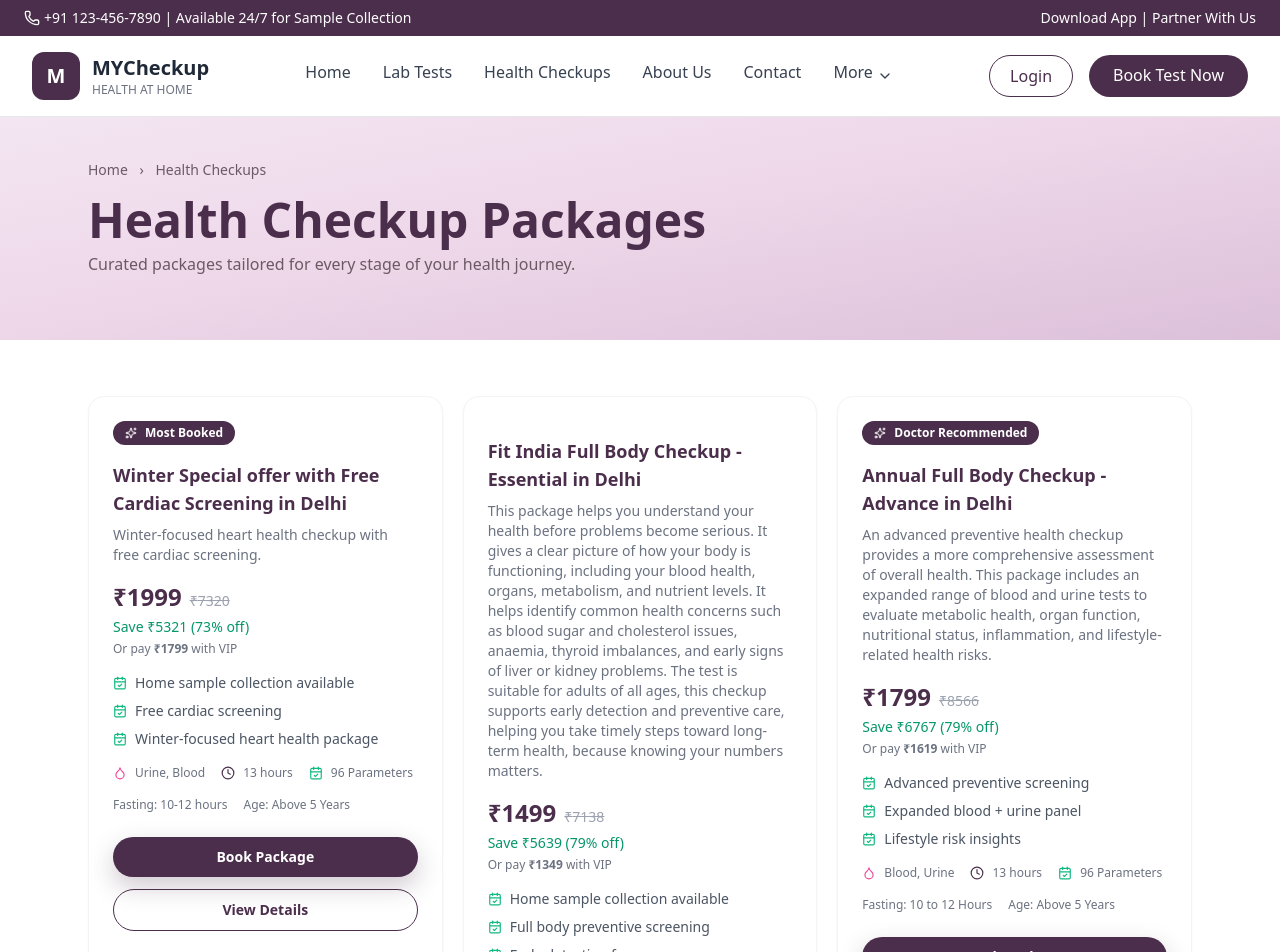
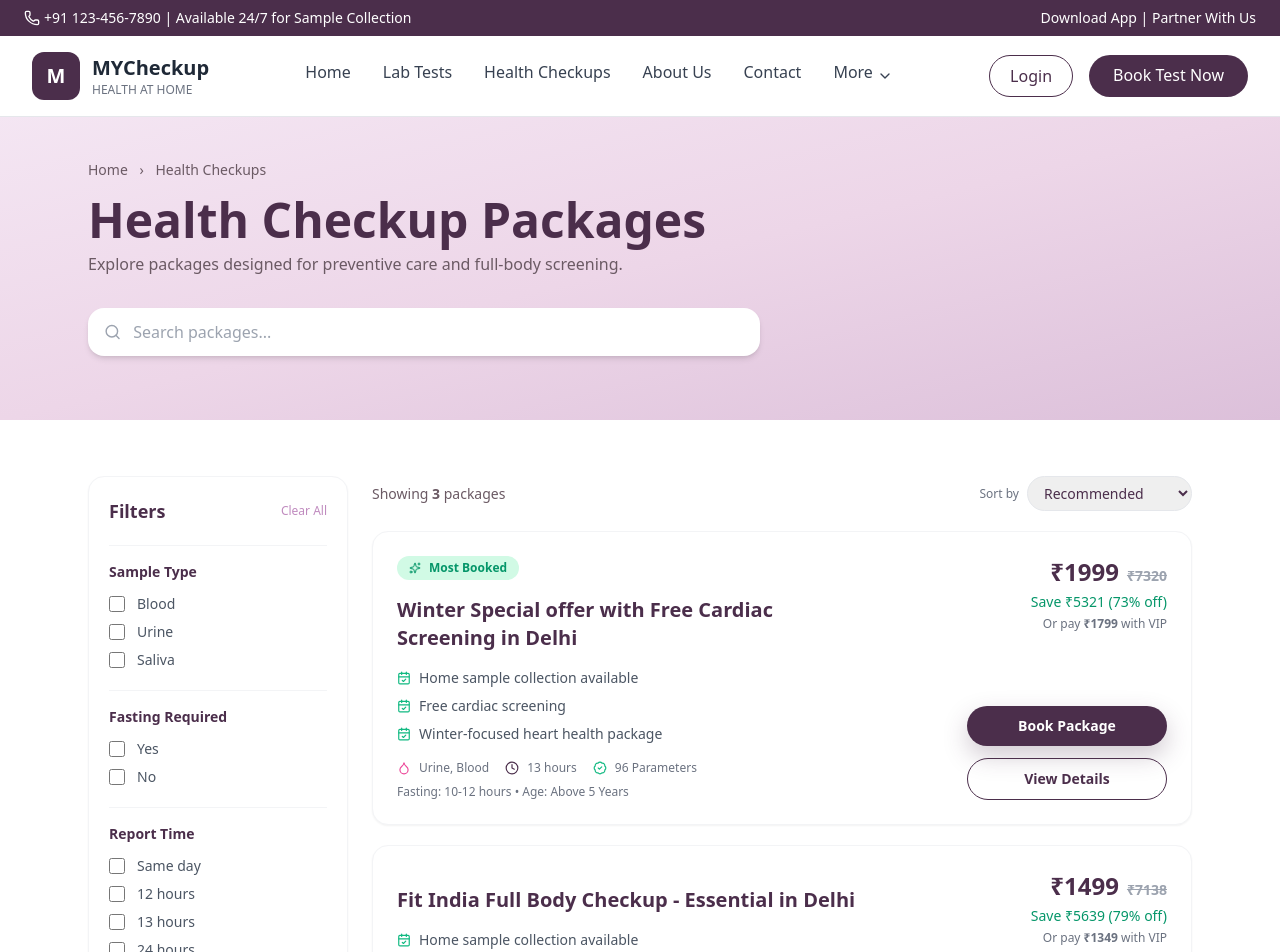
Before and after one commit to Sankalp-Space/mycheckupnew, a React (Vite) app: page /packages in a window 1280 px wide. Shown: the top 952 px of the page. Built offline with nearby package versions, Linux system fonts and the light colour scheme.

Commit message:
description removed

```diff
--- a/src/pages/Packages.jsx
+++ b/src/pages/Packages.jsx
@@ -1,9 +1,95 @@
+import { useMemo, useState } from "react";
 import { Link } from "react-router-dom";
-import { CalendarCheck, Clock, Droplet, Sparkles } from "lucide-react";
+import {
+  CalendarCheck,
+  Clock,
+  Droplet,
+  Search,
+  Sparkles,
+  BadgeCheck,
+} from "lucide-react";
 import PageShell from "../components/PageShell";
 import { testPackages } from "../data/testsData";
 
+const sampleTypeOptions = ["Blood", "Urine", "Saliva"];
+const reportTimeOptions = ["Same day", "12 hours", "13 hours", "24 hours", "48 hours"];
+const popularOptions = ["Most Booked", "Doctor Recommended", "Best Value", "Top Selling"];
+
+const normalizeSampleTypes = (value) =>
+  value
+    .split(",")
+    .map((item) => item.trim())
+    .filter(Boolean);
+
 export default function Packages() {
+  const [searchValue, setSearchValue] = useState("");
+  const [sampleTypes, setSampleTypes] = useState([]);
+  const [fastingRequired, setFastingRequired] = useState(null);
+  const [reportTimes, setReportTimes] = useState([]);
+  const [popularTags, setPopularTags] = useState([]);
+  const [sortBy, setSortBy] = useState("recommended");
+
+  const filteredPackages = useMemo(() => {
+    let list = [...testPackages];
+
+    if (searchValue.trim()) {
+      const query = searchValue.toLowerCase();
+      list = list.filter((pack) => pack.name.toLowerCase().includes(query));
+    }
+
+    if (sampleTypes.length) {
+      list = list.filter((pack) =>
+        normalizeSampleTypes(pack.sampleType).some((type) =>
+          sampleTypes.includes(type)
+        )
+      );
+    }
+
+    if (fastingRequired !== null) {
+      list = list.filter((pack) => {
+        if (!pack.fasting) return false;
+        const requiresFasting = !pack.fasting.toLowerCase().includes("not");
+        return requiresFasting === fastingRequired;
+      });
+    }
+
+    if (reportTimes.length) {
+      list = list.filter((pack) =>
+        reportTimes.some((time) => pack.reportTime.includes(time))
+      );
+    }
+
+    if (popularTags.length) {
+      list = list.filter((pack) =>
+        popularTags.some((tag) => pack.tags?.includes(tag))
+      );
+    }
+
+    if (sortBy === "price-low") {
+      list.sort((a, b) => a.price - b.price);
+    } else if (sortBy === "price-high") {
+      list.sort((a, b) => b.price - a.price);
+    }
+
+    return list;
+  }, [searchValue, sampleTypes, fastingRequired, reportTimes, popularTags, sortBy]);
+
+  const toggleValue = (value, list, setter) => {
+    if (list.includes(value)) {
+      setter(list.filter((item) => item !== value));
+      return;
+    }
+    setter([...list, value]);
+  };
+
+  const clearFilters = () => {
+    setSearchValue("");
+    setSampleTypes([]);
+    setFastingRequired(null);
+    setReportTimes([]);
+    setPopularTags([]);
+  };
+
   return (
     <PageShell>
       <section className="bg-gradient-to-br from-[#f4e6f3] via-[#edd6e8] to-[#dcc0da] pb-12 pt-12 md:pb-16">
@@ -15,40 +101,204 @@ export default function Packages() {
             Health Checkup Packages
           </h1>
           <p className="mt-2 text-sm md:text-base text-[#6b5a64]">
-            Curated packages tailored for every stage of your health journey.
+            Explore packages designed for preventive care and full-body screening.
           </p>
+
+          <div className="mt-6 md:mt-8 max-w-2xl">
+            <div className="flex items-center gap-3 rounded-2xl bg-white px-4 py-3 shadow-md">
+              <Search className="text-gray-400" size={18} />
+              <input
+                type="text"
+                value={searchValue}
+                onChange={(event) => setSearchValue(event.target.value)}
+                placeholder="Search packages..."
+                className="w-full border-none bg-transparent text-sm md:text-base outline-none"
+              />
+            </div>
+          </div>
         </div>
       </section>
 
       <section className="bg-white py-10 md:py-14">
-        <div className="max-w-6xl mx-auto px-4 md:px-6">
-          <div className="grid gap-5 md:grid-cols-3">
-            {testPackages.map((pack) => (
+        <div className="max-w-6xl mx-auto grid grid-cols-1 gap-6 px-4 md:grid-cols-[260px_1fr] md:px-6">
+          <aside className="rounded-2xl border border-gray-100 bg-white p-5 shadow-sm">
+            <div className="flex items-center justify-between">
+              <h3 className="text-lg font-semibold text-[#4B2E4B]">Filters</h3>
+              <button
+                onClick={clearFilters}
+                className="text-xs font-medium text-[#c08bbf] hover:text-[#4B2E4B]"
+              >
+                Clear All
+              </button>
+            </div>
+
+            <div className="mt-5 border-t border-gray-100 pt-4">
+              <h4 className="text-sm font-semibold text-[#4B2E4B]">Sample Type</h4>
+              <div className="mt-3 space-y-2 text-sm text-gray-600">
+                {sampleTypeOptions.map((option) => (
+                  <label key={option} className="flex items-center gap-3">
+                    <input
+                      type="checkbox"
+                      checked={sampleTypes.includes(option)}
+                      onChange={() => toggleValue(option, sampleTypes, setSampleTypes)}
+                      className="h-4 w-4 rounded border-gray-300 text-[#4B2E4B] focus:ring-[#4B2E4B]"
+                    />
+                    {option}
+                  </label>
+                ))}
+              </div>
+            </div>
+
+            <div className="mt-5 border-t border-gray-100 pt-4">
+              <h4 className="text-sm font-semibold text-[#4B2E4B]">
+                Fasting Required
+              </h4>
+              <div className="mt-3 space-y-2 text-sm text-gray-600">
+                <label className="flex items-center gap-3">
+                  <input
+                    type="checkbox"
+                    checked={fastingRequired === true}
+                    onChange={() =>
+                      setFastingRequired(fastingRequired === true ? null : true)
+                    }
+                    className="h-4 w-4 rounded border-gray-300 text-[#4B2E4B] focus:ring-[#4B2E4B]"
+                  />
+                  Yes
+                </label>
+                <label className="flex items-center gap-3">
+                  <input
+                    type="checkbox"
+                    checked={fastingRequired === false}
+                    onChange={() =>
+                      setFastingRequired(fastingRequired === false ? null : false)
+                    }
+                    className="h-4 w-4 rounded border-gray-300 text-[#4B2E4B] focus:ring-[#4B2E4B]"
+                  />
+                  No
+                </label>
+              </div>
+            </div>
+
+            <div className="mt-5 border-t border-gray-100 pt-4">
+              <h4 className="text-sm font-semibold text-[#4B2E4B]">Report Time</h4>
+              <div className="mt-3 space-y-2 text-sm text-gray-600">
+                {reportTimeOptions.map((option) => (
+                  <label key={option} className="flex items-center gap-3">
+                    <input
+                      type="checkbox"
+                      checked={reportTimes.includes(option)}
+                      onChange={() => toggleValue(option, reportTimes, setReportTimes)}
+                      className="h-4 w-4 rounded border-gray-300 text-[#4B2E4B] focus:ring-[#4B2E4B]"
+                    />
+                    {option}
+                  </label>
+                ))}
+              </div>
+            </div>
+
+            <div className="mt-5 border-t border-gray-100 pt-4">
+              <h4 className="text-sm font-semibold text-[#4B2E4B]">Popular</h4>
+              <div className="mt-3 space-y-2 text-sm text-gray-600">
+                {popularOptions.map((option) => (
+                  <label key={option} className="flex items-center gap-3">
+                    <input
+                      type="checkbox"
+                      checked={popularTags.includes(option)}
+                      onChange={() => toggleValue(option, popularTags, setPopularTags)}
+                      className="h-4 w-4 rounded border-gray-300 text-[#4B2E4B] focus:ring-[#4B2E4B]"
+                    />
+                    {option}
+                  </label>
+                ))}
+              </div>
+            </div>
+          </aside>
+
+          <div>
+            <div className="flex flex-col gap-3 md:flex-row md:items-center md:justify-between">
+              <p className="text-sm text-[#6b5a64]">
+                Showing <span className="font-semibold">{filteredPackages.length}</span>{" "}
+                packages
+              </p>
+              <div className="flex items-center gap-2">
+                <label className="text-xs text-gray-500">Sort by</label>
+                <select
+                  value={sortBy}
+                  onChange={(event) => setSortBy(event.target.value)}
+                  className="rounded-full border border-gray-200 px-3 py-1.5 text-sm text-[#4B2E4B]"
+                >
+                  <option value="recommended">Recommended</option>
+                  <option value="price-low">Price: Low to High</option>
+                  <option value="price-high">Price: High to Low</option>
+                </select>
+              </div>
+            </div>
+
+            <div className="mt-5 space-y-5">
+              {filteredPackages.map((pack) => (
                 <div
                   key={pack.slug}
-                className="rounded-2xl border border-gray-100 bg-white p-6 shadow-sm transition hover:-translate-y-1 hover:shadow-md"
+                  className="rounded-2xl border border-gray-100 bg-white p-5 shadow-sm md:p-6"
                 >
+                  <div className="grid gap-6 md:grid-cols-[1.6fr_1fr]">
+                    <div>
                       <div className="flex flex-wrap gap-2">
                         {pack.tags?.map((tag) => (
                           <span
                             key={tag}
-                      className="inline-flex items-center gap-2 rounded-full bg-[#4B2E4B] px-3 py-1 text-xs font-semibold text-white"
+                            className={`inline-flex items-center gap-2 rounded-full px-3 py-1 text-xs font-semibold ${
+                              tag === "Most Booked"
+                                ? "bg-emerald-100 text-emerald-600"
+                                : tag === "Best Value"
+                                ? "bg-[#5A2B4D] text-white"
+                                : "bg-orange-100 text-orange-600"
+                            }`}
                           >
                             <Sparkles size={12} />
                             {tag}
                           </span>
                         ))}
                       </div>
-                <h3 className="mt-4 text-lg font-semibold text-[#4B2E4B]">
+
+                      <h3 className="mt-4 text-xl font-semibold text-[#4B2E4B]">
                         {pack.name}
                       </h3>
-                <p className="mt-2 text-sm text-gray-500">{pack.subtitle}</p>
 
-                <div className="mt-4 flex items-baseline gap-2">
-                  <span className="text-2xl font-semibold text-[#4B2E4B]">
+                      <div className="mt-4 space-y-2 text-sm text-gray-600">
+                        {(pack.highlights || []).slice(0, 3).map((item) => (
+                          <p key={item} className="flex items-center gap-2">
+                            <CalendarCheck size={14} className="text-emerald-500" />
+                            {item}
+                          </p>
+                        ))}
+                      </div>
+
+                      <div className="mt-4 flex flex-wrap items-center gap-4 text-xs text-gray-500">
+                        <span className="flex items-center gap-2">
+                          <Droplet size={14} className="text-pink-500" />
+                          {pack.sampleType}
+                        </span>
+                        <span className="flex items-center gap-2">
+                          <Clock size={14} className="text-[#4B2E4B]" />
+                          {pack.reportTime}
+                        </span>
+                        <span className="flex items-center gap-2">
+                          <BadgeCheck size={14} className="text-emerald-500" />
+                          {pack.parametersCount || 0} Parameters
+                        </span>
+                      </div>
+
+                      <div className="mt-2 text-xs text-gray-500">
+                        {pack.fasting ? `Fasting: ${pack.fasting}` : null}
+                        {pack.age ? `  •  Age: ${pack.age}` : null}
+                      </div>
+                    </div>
+
+                    <div className="flex flex-col gap-3 md:items-end md:justify-between">
+                      <div className="md:text-right">
+                        <div className="text-2xl font-semibold text-[#4B2E4B]">
                           ₹{pack.price}
-                  </span>
-                  <span className="text-sm text-gray-400 line-through">
+                          <span className="ml-2 text-sm text-gray-400 line-through">
                             ₹{pack.mrp}
                           </span>
                         </div>
@@ -58,48 +308,12 @@ export default function Packages() {
                         </p>
                         {pack.vipPrice && (
                           <p className="mt-1 text-xs text-gray-500">
-                    Or pay <span className="font-semibold">₹{pack.vipPrice}</span>{" "}
-                    with VIP
+                            Or pay <span className="font-semibold">₹{pack.vipPrice}</span> with VIP
                           </p>
-                )}
-
-                {pack.highlights?.length ? (
-                  <div className="mt-4 space-y-2 text-sm text-gray-600">
-                    {pack.highlights.map((item) => (
-                      <p key={item} className="flex items-center gap-2">
-                        <CalendarCheck size={14} className="text-emerald-500" />
-                        {item}
-                      </p>
-                    ))}
-                  </div>
-                ) : null}
-
-                <div className="mt-4 flex flex-wrap gap-4 text-xs text-gray-500">
-                  <span className="flex items-center gap-2">
-                    <Droplet size={14} className="text-pink-500" />
-                    {pack.sampleType}
-                  </span>
-                  <span className="flex items-center gap-2">
-                    <Clock size={14} className="text-[#4B2E4B]" />
-                    {pack.reportTime}
-                  </span>
-                  {pack.parametersCount && (
-                    <span className="flex items-center gap-2">
-                      <CalendarCheck size={14} className="text-emerald-500" />
-                      {pack.parametersCount} Parameters
-                    </span>
-                  )}
-                  {pack.fasting && (
-                    <span className="flex items-center gap-2">
-                      Fasting: {pack.fasting}
-                    </span>
-                  )}
-                  {pack.age && (
-                    <span className="flex items-center gap-2">Age: {pack.age}</span>
                         )}
                       </div>
 
-                <div className="mt-6 flex flex-col gap-3">
+                      <div className="flex w-full flex-col gap-3 md:max-w-[200px]">
                         <button className="rounded-full bg-[#4B2E4B] px-4 py-2.5 text-sm font-semibold text-white shadow-[0_10px_24px_rgba(75,46,75,0.25)] transition hover:opacity-90">
                           Book Package
                         </button>
@@ -111,7 +325,16 @@ export default function Packages() {
                         </Link>
                       </div>
                     </div>
+                  </div>
+                </div>
               ))}
+
+              {filteredPackages.length === 0 && (
+                <div className="rounded-2xl border border-dashed border-gray-200 p-8 text-center text-sm text-gray-500">
+                  No packages match your filters. Try clearing some filters.
+                </div>
+              )}
+            </div>
           </div>
         </div>
       </section>
```
Lines whose indentation alone changed are shown as unchanged.
